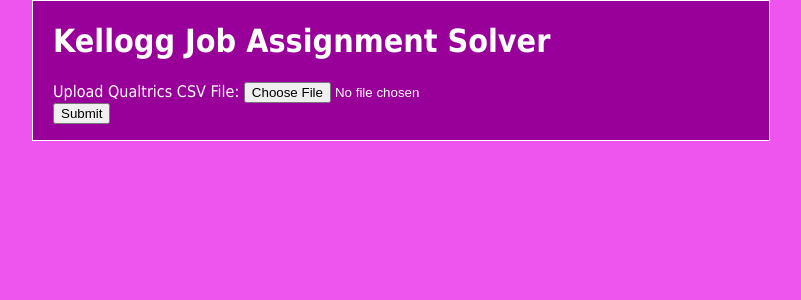
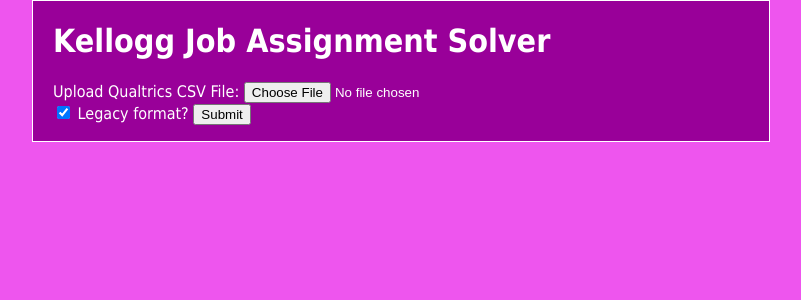
Before and after one commit to nrrb/kjobmatcher, a Flask app: page / in a window 1280 px wide. Shown: the top 300 px of the page, without its empty margins (239-1040 px from the left). Run offline with Flask 2, Linux system fonts and the light colour scheme.

Commit message:
Add support for updated Qualtrics data format, and checkbox to toggle at upload time.

```diff
--- a/flask_upload_file.py
+++ b/flask_upload_file.py
@@ -28,6 +28,7 @@
             flash('No file part')
             return redirect(request.url)
         file = request.files['file']
+        legacy_file_format = request.form.get('checkbox_legacy_format', False)
         # if user does not select file, browser also
         # submit a empty part without filename
         if file.filename == '':
@@ -36,13 +37,13 @@
         if file and allowed_file(file.filename):
             filename = secure_filename(file.filename)
             file.save(os.path.join(app.config['UPLOAD_FOLDER'], filename))
-            results = ProcessCSVFile(os.path.join(app.config['UPLOAD_FOLDER'], filename))
+            results = ProcessCSVFile(os.path.join(app.config['UPLOAD_FOLDER'], filename), legacy_file_format)
             return render_template('results.html', matches=results['matches'])
     return render_template('index.html')
 
 
-def ProcessCSVFile(csv_file):
-    q = QualtricsKBFCSVImporter(csv_file, legacy_format=True)
+def ProcessCSVFile(csv_file, legacy_file_format):
+    q = QualtricsKBFCSVImporter(csv_file, legacy_format=legacy_file_format)
     organization_matches = q.BestOrganizationFit()
     # Render in the template specified by path
     template_values = { 'respondents': q.respondents,
@@ -53,4 +54,4 @@
 
 
 if __name__ == '__main__':
-    app.run(debug=True)
+    app.run(host='0.0.0.0', debug=True)
--- a/templates/index.html
+++ b/templates/index.html
@@ -50,6 +50,8 @@
             <p>
                 <form action="/" method="POST" enctype="multipart/form-data">
                     Upload Qualtrics CSV File: <input type="file" name="file"><br>
+                    <input type="checkbox" name="checkbox_legacy_format" id="checkbox_legacy_format" checked>
+                    <label for="checkbox_legacy_format">Legacy format?</label>
                     <input type="submit" name="submit" value="Submit">
                 </form>
             </p>
--- a/templates/results.html
+++ b/templates/results.html
@@ -56,8 +56,8 @@
 			<table width="100%" border="1" cellspacing="0" cellpadding="0">
 			  <tr>
 			    <th scope="col">Student</th>
-			    <th scope="col">Position</th>
-			    <th scope="col">Priority</th>
+			    <th scope="col">Organization</th>
+			    <th scope="col">Personal Ranking</th>
 		      </tr>
 			  {% for match_item in matches %}
 		  	    <tr><td>{{ match_item.respondent }}</td><td>{{ match_item.organization }}</td><td>{{ match_item.ranking }}</td></tr>
```
Lines whose indentation alone changed are shown as unchanged.
